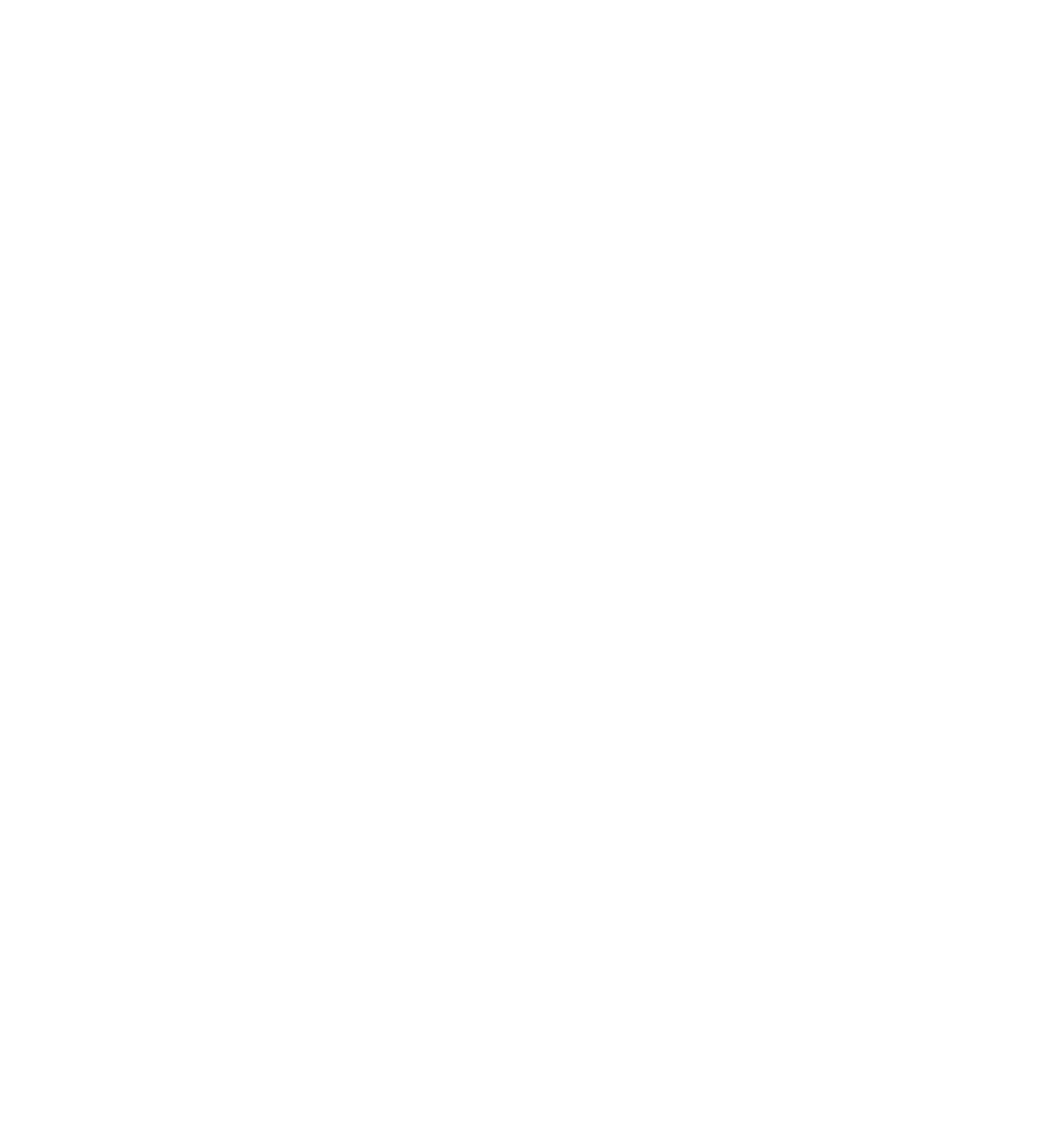
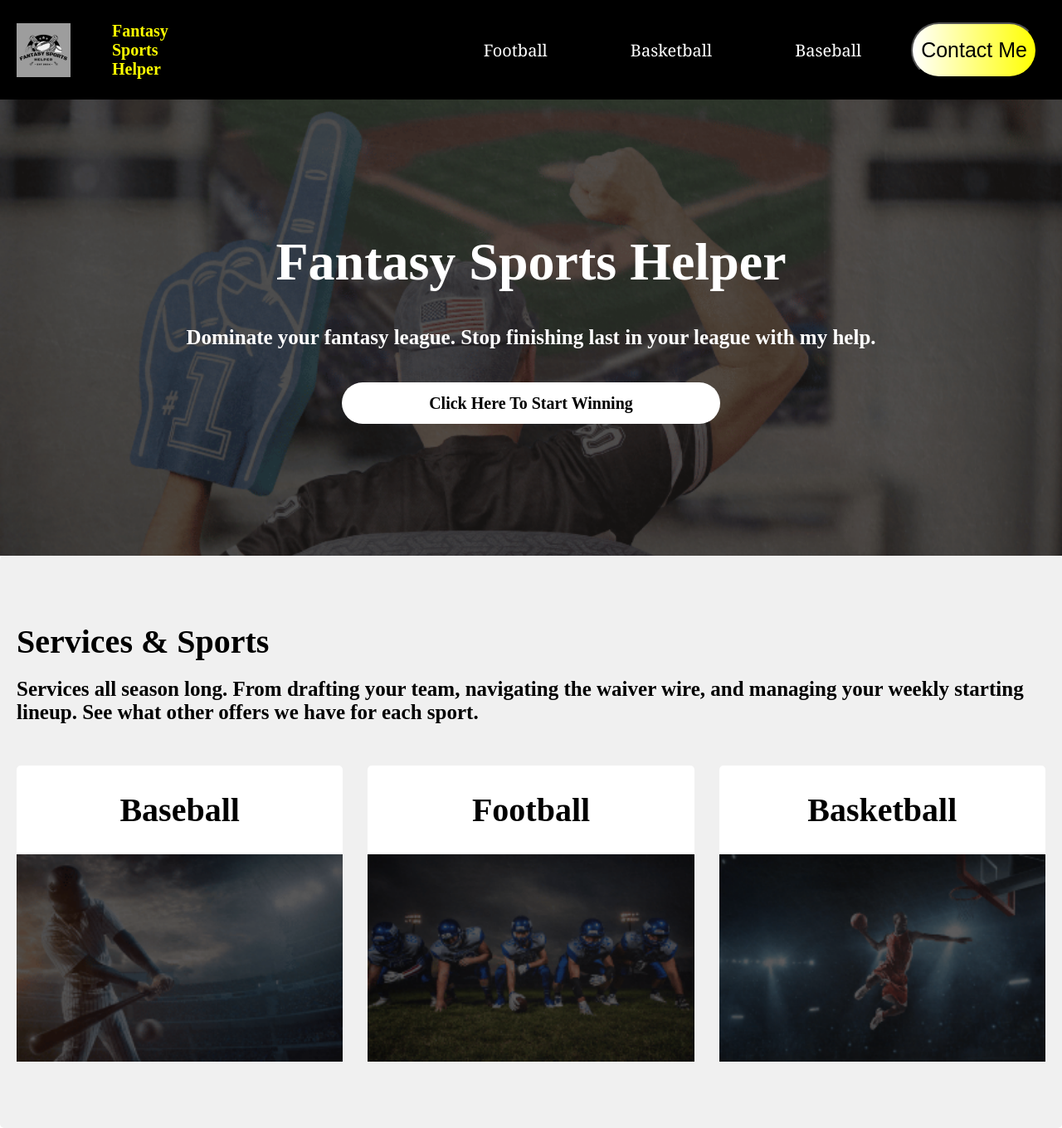
Before and after one commit to Zachhall3333/fantasy-sports-helper, a plain HTML site: page index.html in a window 1280 px wide. Shown: the whole page at 83% size. Before the commit the page ends 800 px from the top, so only its background shows below. Drawn offline with Linux system fonts and the light colour scheme.

Commit message:
Formatted HTLM and CSS

```diff
--- a/contact-style.css
+++ b/contact-style.css
@@ -6,7 +6,7 @@
 
 body {
   font-family: Georgia, 'Times New Roman', Times, serif;
-  background-color: rgba(255, 255, 0, 0.48);
+  background-color: white;
 }
 
 .contact-container {
@@ -14,6 +14,7 @@ body {
   display: flex;
   align-items: center;
   justify-content: space-evenly;
+  background-color: white;
 }
 
 .contact-left {
@@ -21,12 +22,16 @@ body {
   flex-direction: column;
   align-items: start;
   gap: 20px;
+  background-image: linear-gradient(black, yellow);
+  border-radius: 30px;
+  padding: 50px;
 }
 
 .contact-left-title h2 {
   font-weight: 500;
   font-size: 40px;
   margin-bottom: 5px;
+  color: white;
 }
 
 .contact-left-title hr {
@@ -35,7 +40,7 @@ body {
   height: 5px;
   border-radius: 10px;
   margin-bottom: 20px;
-  background-color: black;
+  background-color: white;
 }
 
 .contact-inputs {
@@ -64,23 +69,20 @@ body {
 }
 
 .contact-left button {
-  display: flex;
-  align-items: center;
-  padding: 30px;
+  padding: 20px;
   font-size: 20px;
   color: white;
-  gap: 10px;
   border: none;
   border-radius: 50px;
   background-color: black;
+  width: 200px;
   cursor: pointer;
+  text-align: center;
 }
 
-.contact-left button img {
-  height: 15px;
-}
-
-.contact-right img {
+#right-text-header {
+  padding: 30px 0px;
+  font-size: 30px;
 }
 
 @media (max-width: 800px) {
@@ -91,3 +93,51 @@ body {
     display: none;
   }
 }
+
+.fantasy-header {
+  display: flex;
+  justify-content: space-between;
+  align-items: center;
+  background: black;
+  padding: 20px;
+  height: 90px;
+}
+
+.fantasy-logo-container {
+  max-width: 65px;
+  display: flex;
+  justify-content: space-between;
+  align-items: center;
+}
+
+#nav-header {
+  color: yellow;
+  font-size: 20px;
+  margin-left: 50px;
+}
+
+a {
+  color: white;
+  text-decoration: none;
+  padding: 50px;
+  font-family: Georgia;
+  font-size: 20px;
+}
+
+.nav-button {
+  background-image: linear-gradient(to right, white, yellow);
+  font-size: 25px;
+  padding: 10px;
+  border-radius: 50px;
+  margin: 30px 10px;
+}
+
+.nav-button:hover {
+  color: white;
+  background-image: black;
+  cursor: pointer;
+}
+
+.fantasy-nav {
+  display: flex;
+}
--- a/index.html
+++ b/index.html
@@ -0,0 +1,63 @@
+<!DOCTYPE html>
+<html lang="en">
+  <head>
+    <meta charset="UTF-8" />
+    <meta http-equiv="X-UA-Compatible" content="IE=edge" />
+    <meta name="viewport" content="width=device-width, initial-scale=1.0" />
+    <link rel="stylesheet" href="style.css" />
+    <title>Fantasy Sports Helper</title>
+  </head>
+  <body>
+    <header class="fantasy-header">
+      <div class="fantasy-logo-container">
+        <img
+          class="fantasy-logo"
+          src="assets/img/small.png"
+          alt="Fantasy Helper Logo"
+        />
+        <h2 id="nav-header">Fantasy Sports Helper</h2>
+      </div>
+      <nav class="fantasy-nav">
+        <a href="#">Football</a>
+        <a href="#">Basketball</a>
+        <a href="#">Baseball</a>
+        <button type="submit" class="nav-button">Contact Me</button>
+      </nav>
+    </header>
+
+    <section class="home-main-photo">
+      <div class="home-intro-content">
+        <h1 class="home-intro-title">Fantasy Sports Helper</h1>
+        <h2 class="home-intro-subtitle">
+          Dominate your fantasy league. Stop finishing last in your league with
+          my help.
+        </h2>
+        <div class="home-button">
+          <h3 class="home-button-text">Click Here To Start Winning</h3>
+        </div>
+      </div>
+    </section>
+    <section class="services-container">
+      <h2 class="services-heading">Services & Sports</h2>
+      <h3 class="services-body">
+        Services all season long. From drafting your team, navigating the waiver
+        wire, and managing your weekly starting lineup. See what other offers we
+        have for each sport.
+      </h3>
+      <section class="card-container">
+        <div class="card">
+          <h2>Baseball</h2>
+          <div class="sports-image baseball-image"></div>
+        </div>
+        <div class="card">
+          <h2>Football</h2>
+          <div class="sports-image football-image"></div>
+        </div>
+        <div class="card">
+          <h2>Basketball</h2>
+          <div class="sports-image basketball-image"></div>
+        </div>
+      </section>
+    </section>
+  </body>
+</html>
--- /dev/null
+++ b/style.css
@@ -0,0 +1,162 @@
+* {
+  margin: 0;
+  padding: 0;
+}
+
+.fantasy-header {
+  display: flex;
+  justify-content: space-between;
+  align-items: center;
+  background: black;
+  padding: 20px;
+  height: 80px;
+}
+
+.fantasy-logo-container {
+  max-width: 65px;
+  display: flex;
+  justify-content: space-between;
+  align-items: center;
+}
+
+#nav-header {
+  color: yellow;
+  font-size: 20px;
+  margin-left: 50px;
+}
+
+a {
+  color: white;
+  text-decoration: none;
+  padding: 50px;
+  font-family: Georgia;
+  font-size: 20px;
+}
+
+.nav-button {
+  background-image: linear-gradient(to right, white, yellow);
+  font-size: 25px;
+  padding: 10px;
+  border-radius: 50px;
+  margin: 30px 10px;
+}
+
+.nav-button:hover {
+  color: white;
+  background-image: linear-gradient(to right, black white);
+  cursor: pointer;
+}
+
+.fantasy-nav {
+  display: flex;
+}
+
+.home-main-photo {
+  align-items: center;
+  background-image: url('assets/img/sports.png');
+  background-position: center center;
+  background-size: cover;
+  display: flex;
+  justify-content: center;
+  height: 550px;
+}
+
+.home-intro-content {
+  color: white;
+  position: absolute;
+  display: flex;
+  flex-direction: column;
+  justify-content: space-between;
+}
+
+.home-intro-title {
+  text-align: center;
+  font-size: 64px;
+}
+
+.home-intro-subtitle {
+  font-size: 25px;
+  padding: 40px;
+  white-space: nowrap;
+}
+
+.home-button {
+  color: black;
+  background-color: white;
+  width: 50%;
+  height: 50px;
+  align-self: center;
+  border-radius: 60px;
+  text-align: center;
+}
+
+.home-button:hover {
+  color: yellow;
+  background-color: black;
+  cursor: pointer;
+}
+
+.home-button-text {
+  font-size: 20px;
+  width: 250px;
+  height: 50px;
+  margin: 0 auto;
+  padding: 0;
+  display: inline-block;
+  line-height: 50px;
+  text-align: center;
+}
+
+h2 {
+  font-size: 40px;
+}
+
+.services-body {
+  padding: 20px 0;
+  font-size: 25px;
+}
+
+.services-container {
+  margin: 0 auto;
+  padding: 80px 20px;
+  background-color: #f0f0f0;
+  border-radius: 5px;
+}
+
+.card-container {
+  display: grid;
+  grid-template-columns: repeat(3, 1fr);
+  grid-gap: 30px;
+  margin-top: 30px;
+}
+
+.card {
+  background-color: white;
+  border-radius: 5px;
+  text-align: center;
+}
+
+.card h2 {
+  margin-bottom: 30px;
+  margin-top: 30px;
+}
+
+.sports-image {
+  background-size: cover;
+  background-position: center;
+  width: 100%;
+  height: 250px;
+  position: relative;
+}
+
+.baseball-image {
+  background-image: url(assets/img/baseball.png);
+}
+
+.football-image {
+  background-image: url(assets/img/fb.png);
+}
+
+.basketball-image {
+  background-image: url(assets/img/basketabll.png);
+}
```
Also changed, not shown: contact.html (+27 -3 lines), assets/img/Fantasy Sports Helper.png (added), assets/img/baseball.png (added), assets/img/basketabll.png (added), assets/img/fb.png (added), assets/img/small.png (added), assets/img/sports.png (added).
